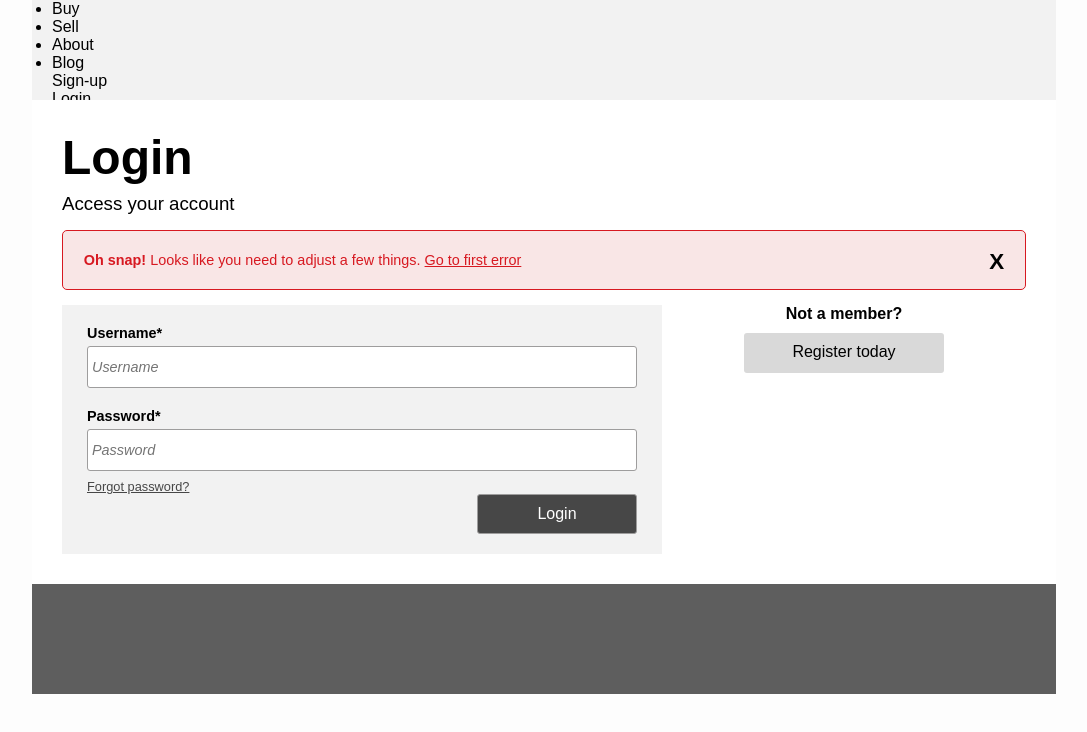
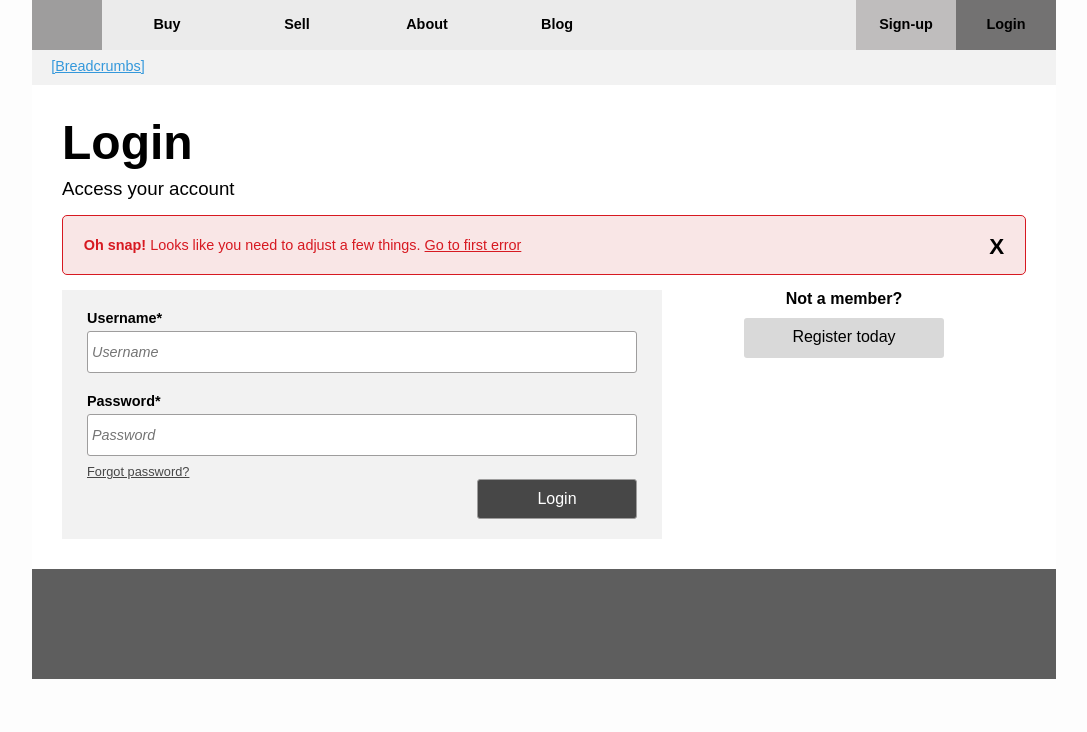
Before and after one commit to tvthatsme/authentication-demo, a website: page app/index.html in a window 1280 px wide. Shown: the whole page, without its empty margins (96-1183 px from the left). Drawn offline with nearby package versions, Linux system fonts and the light colour scheme; some packages are replaced by stand-ins of ours; files that its build step writes are made by us from their sources.

Commit message:
Added header styling.

```diff
--- a/app/styles/main.scss
+++ b/app/styles/main.scss
@@ -154,13 +154,6 @@ form {
 //  background-color: #FAFAFA;
 //}
 
-.header {
-  @include fitContent {
-    height: 100px;
-    background-color: #F2F2F2;
-    padding-left: 20px;
-  }
-}
 
 .footer {
   @include fitContent {
@@ -194,6 +187,66 @@ form {
   }
 }
 
+// Style the navigation bar on the top of the screen
+.header {
+  @include fitContent {
+    height: 85px;
+    background-color: #F2F2F2;
+  }
+}
+
+.navigation {
+  height: 50px;
+  padding: 0;
+  background-color: #EBEBEB;
+  .logoArea {
+    float: left;
+    width: 70px;
+    height: 100%;
+    background-color: #9E9D9D;
+  }
+  .navigationButton {
+    height: 100%;
+    padding: 1rem;
+    font-size: 0.9rem;
+    font-weight: 600;
+    text-align: center;
+  }
+  a {
+    color: #000000;
+    text-decoration: none;
+  }
+}
+
+.subNavigation {
+  padding: 0.5rem;
+  padding-left: 1.2rem;
+  font-size: 0.9rem;
+  a {
+    color: #3498DB;
+  }
+}
+
+// Float a nav item right and give it size
+.rightNav {
+  float: right;
+  width: 100px;
+  &.lighter {
+    background-color: #BFBDBD;
+  }
+  &.darker {
+    background-color: #737272;
+  }
+}
+
+// Float a nav item left and give it size
+.leftNav {
+  float: left;
+  width: 130px;
+}
+
+// Browse happy style
+///////////////////////////////////////////////////////////////////////////////
 .browsehappy {
   margin: 0.2em 0;
   background: #ccc;
--- a/app/views/header.html
+++ b/app/views/header.html
@@ -1,15 +1,14 @@
 <div class="header">
   <div class="navigation">
-    <ul>
-      <li>Buy</li>
-      <li>Sell</li>
-      <li>About</li>
-      <li>Blog</li>
-    </ul>
-    <div ng-href="#/register">Sign-up</div>
-    <div ng-href="#/login">Login</div>
+    <div class="logoArea"></div>
+    <div class="navigationButton leftNav">Buy</div>
+    <div class="navigationButton leftNav">Sell</div>
+    <div class="navigationButton leftNav">About</div>
+    <div class="navigationButton leftNav">Blog</div>
+    <a href="#/login" class="navigationButton rightNav darker">Login</a>
+    <a href="#/register" class="navigationButton rightNav lighter">Sign-up</a>
   </div>
-  <div>
+  <div class="subNavigation">
     <a href="#">[Breadcrumbs]</a>
   </div>
 </div>
```
